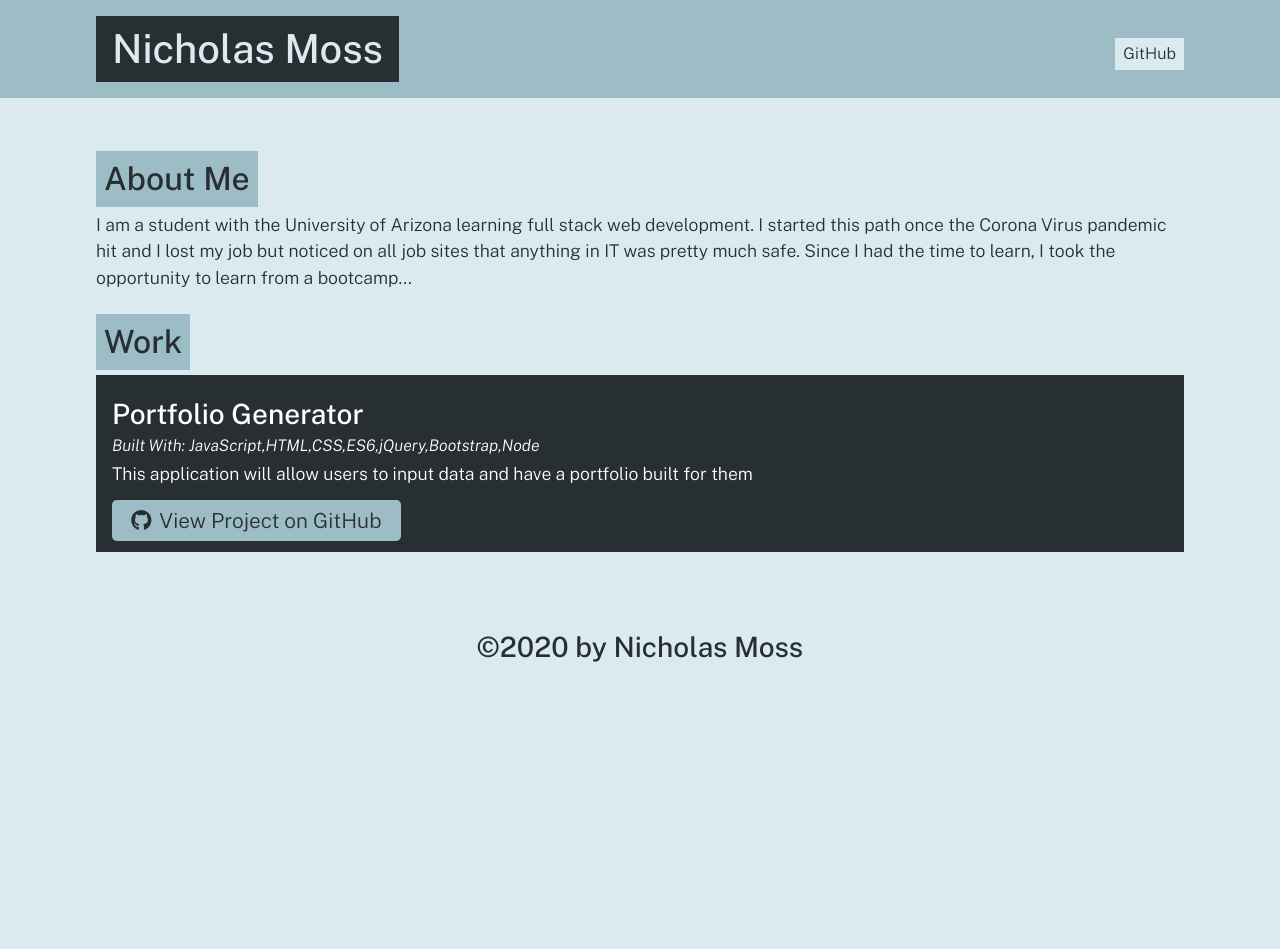
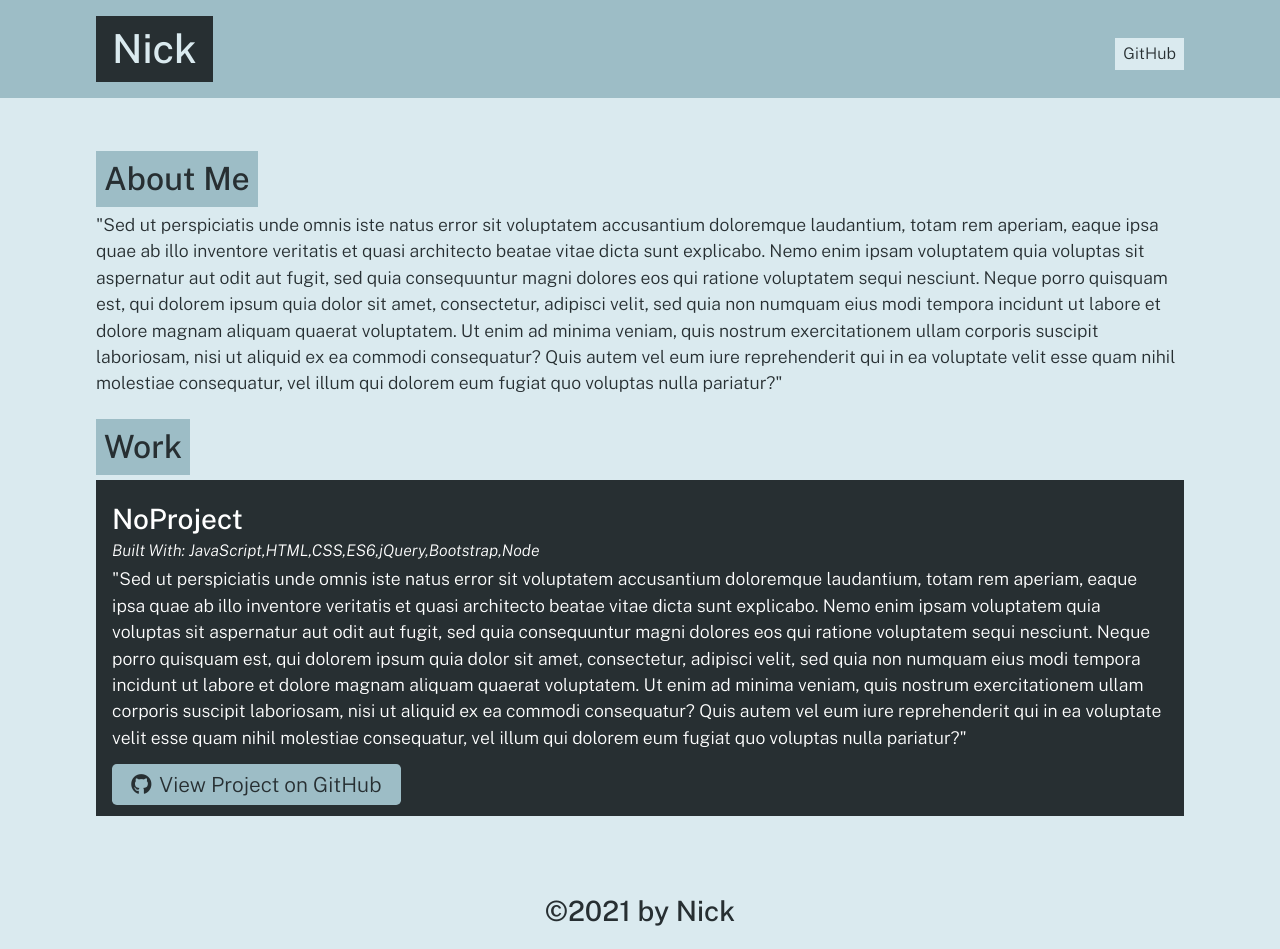
Before and after one commit to Nmoss3/portfolio-generator, a website: page dist/index.html in a window 1280 px wide. Before the commit the page ends 800 px from the top, so only its background shows below. Drawn offline with nearby package versions, Linux system fonts and the light colour scheme.

```diff
--- a/dist/index.html
+++ b/dist/index.html
@@ -15,7 +15,7 @@
   <body>
     <header>
       <div class="container flex-row justify-space-between align-center py-3">
-        <h1 class="page-title text-secondary bg-dark py-2 px-3">Nicholas Moss</h1>
+        <h1 class="page-title text-secondary bg-dark py-2 px-3">Nick</h1>
         <nav class="flex-row">
           <a class="ml-2 my-1 px-2 py-1 bg-secondary text-dark" href="https://github.com/Nmoss3">GitHub</a>
         </nav>
@@ -25,7 +25,7 @@
 
     <section class="my-3" id="about">
       <h2 class="text-dark bg-primary p-2 display-inline-block">About Me</h2>
-      <p>I am a student with the University of Arizona learning full stack web development. I started this path once the Corona Virus pandemic hit and I lost my job but noticed on all job sites that anything in IT was pretty much safe. Since I had the time to learn, I took the opportunity to learn from a bootcamp...</p>
+      <p>"Sed ut perspiciatis unde omnis iste natus error sit voluptatem accusantium doloremque laudantium, totam rem aperiam, eaque ipsa quae ab illo inventore veritatis et quasi architecto beatae vitae dicta sunt explicabo. Nemo enim ipsam voluptatem quia voluptas sit aspernatur aut odit aut fugit, sed quia consequuntur magni dolores eos qui ratione voluptatem sequi nesciunt. Neque porro quisquam est, qui dolorem ipsum quia dolor sit amet, consectetur, adipisci velit, sed quia non numquam eius modi tempora incidunt ut labore et dolore magnam aliquam quaerat voluptatem. Ut enim ad minima veniam, quis nostrum exercitationem ullam corporis suscipit laboriosam, nisi ut aliquid ex ea commodi consequatur? Quis autem vel eum iure reprehenderit qui in ea voluptate velit esse quam nihil molestiae consequatur, vel illum qui dolorem eum fugiat quo voluptas nulla pariatur?"</p>
     </section>
 
 
@@ -34,13 +34,13 @@
       <div class="flex-row justify-space-between">
 
           <div class="col-12 mb-2 bg-dark text-light p-3">
-            <h3 class="portfolio-item-title text-light">Portfolio Generator</h3>
+            <h3 class="portfolio-item-title text-light">NoProject</h3>
             <h5 class="portfolio-languages">
               Built With:
               JavaScript,HTML,CSS,ES6,jQuery,Bootstrap,Node
             </h5>
-            <p>This application will allow users to input data and have a portfolio built for them</p>
-            <a href="NoLink.com" class="btn"><i class="fab fa-github mr-2"></i>View Project on GitHub</a>
+            <p>"Sed ut perspiciatis unde omnis iste natus error sit voluptatem accusantium doloremque laudantium, totam rem aperiam, eaque ipsa quae ab illo inventore veritatis et quasi architecto beatae vitae dicta sunt explicabo. Nemo enim ipsam voluptatem quia voluptas sit aspernatur aut odit aut fugit, sed quia consequuntur magni dolores eos qui ratione voluptatem sequi nesciunt. Neque porro quisquam est, qui dolorem ipsum quia dolor sit amet, consectetur, adipisci velit, sed quia non numquam eius modi tempora incidunt ut labore et dolore magnam aliquam quaerat voluptatem. Ut enim ad minima veniam, quis nostrum exercitationem ullam corporis suscipit laboriosam, nisi ut aliquid ex ea commodi consequatur? Quis autem vel eum iure reprehenderit qui in ea voluptate velit esse quam nihil molestiae consequatur, vel illum qui dolorem eum fugiat quo voluptas nulla pariatur?"</p>
+            <a href="NoLink" class="btn"><i class="fab fa-github mr-2"></i>View Project on GitHub</a>
           </div>
 
 
@@ -51,7 +51,7 @@
 
     </main>
     <footer class="container text-center py-3">
-      <h3 class="text-dark">&copy;2020 by Nicholas Moss</h3>
+      <h3 class="text-dark">&copy;2021 by Nick</h3>
     </footer>
   </body>
   </html>
```
Also changed, not shown: README.md.
